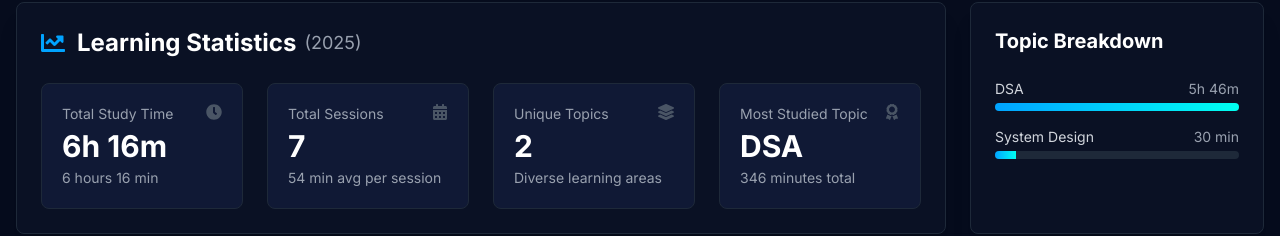
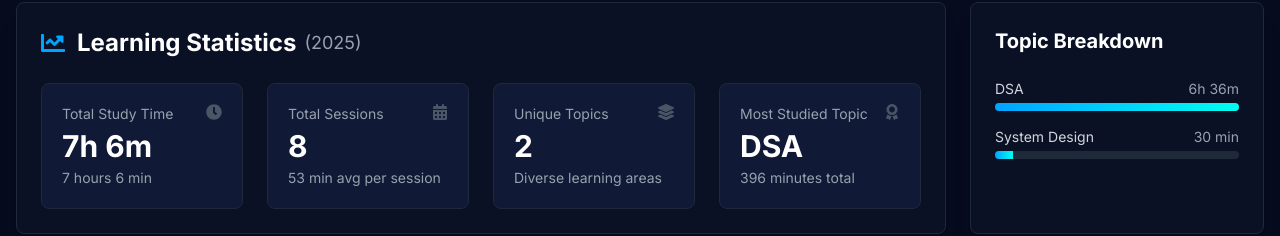
Before and after one commit to Shanky-21/portfolio_, a Next.js app: page /learning in a window 1280 px wide. Shown: the part 631-867 px from the top of the page. Built offline with nearby package versions, Linux system fonts and the light colour scheme.

Commit message:
Updated session

```diff
--- a/scripts/add-study.js
+++ b/scripts/add-study.js
@@ -55,7 +55,10 @@ const writeData = (data) => {
 // Get today's date in YYYY-MM-DD format
 const getTodayDate = () => {
   const today = new Date();
-  return today.toISOString().split('T')[0];
+  const year = today.getFullYear();
+  const month = String(today.getMonth() + 1).padStart(2, '0');
+  const day = String(today.getDate()).padStart(2, '0');
+  return `${year}-${month}-${day}`;
 };
 
 // Function to validate date format (YYYY-MM-DD) and check if it's a valid date
@@ -68,11 +71,10 @@ const isValidDate = (dateString) => {
 
   if (!isValid) return false;
 
-  // Check if date is in the future
-  const today = new Date();
-  today.setUTCHours(0, 0, 0, 0);
+  // Check if date is in the future - compare date strings instead of Date objects
+  const todayString = getTodayDate();
 
-  if (date > today) {
+  if (dateString > todayString) {
     console.error(`${colors.red}Error: Cannot add study sessions for future dates${colors.reset}`);
     return false;
   }
--- a/src/data/learning-data.json
+++ b/src/data/learning-data.json
@@ -46,5 +46,13 @@
     "startTime": "22:17",
     "endTime": "22:52",
     "notes": "Array"
+  },
+  {
+    "date": "2025-05-28",
+    "topic": "DSA",
+    "minutes": 50,
+    "startTime": "04:27",
+    "endTime": "05:17",
+    "notes": "Array"
   }
 ]
```
